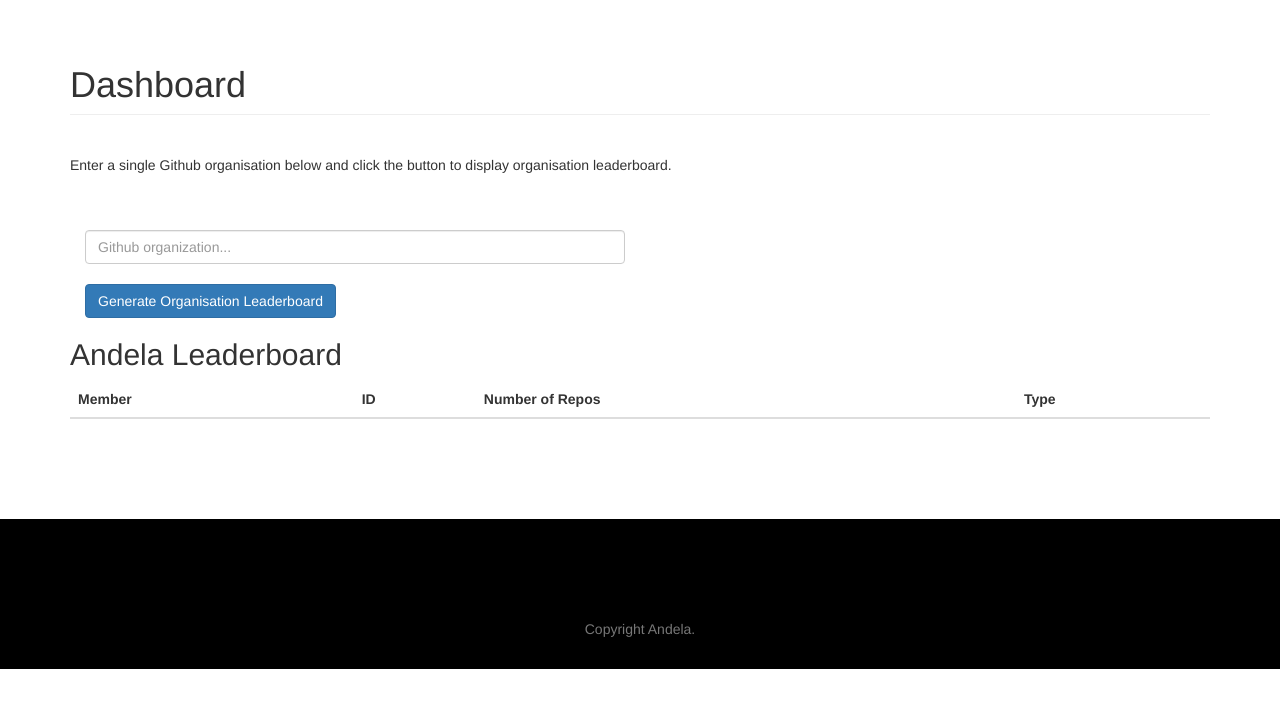
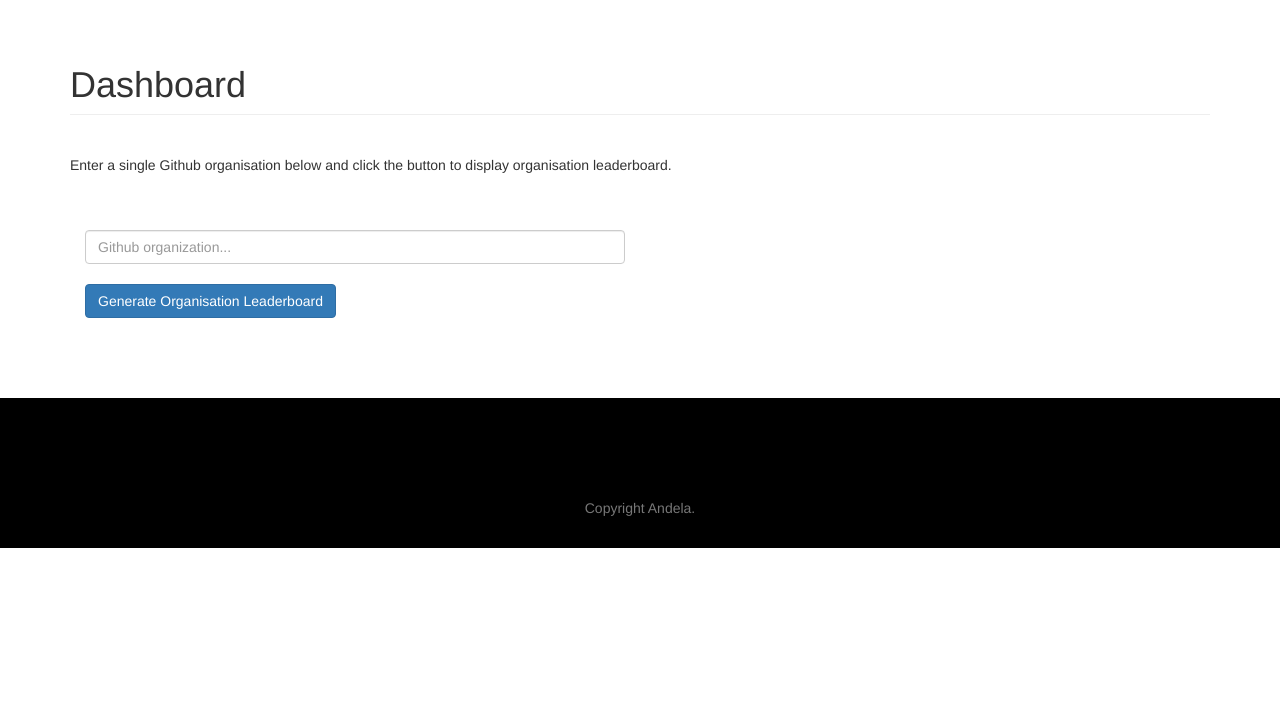
Before and after one commit to andela-ooduye/gitstats, a website: page index.html in a window 1280 px wide. Drawn offline with Linux system fonts and the light colour scheme; no server answers.

Commit message:
modified leaderboard viewing and hiding

```diff
--- a/index.html
+++ b/index.html
@@ -26,8 +26,8 @@
             <div id="ghapidata" class="clearfix"></div>
           </div>
 
-
-          <h2 class="sub-header">Andela Leaderboard</h2>
+          <div ng-show = "loaded">
+          <h2 class="sub-header">{{orgname | uppercase}} Leaderboard</h2>
           <div class="table-responsive">
             <table class="table table-striped">
               <thead>
@@ -48,6 +48,8 @@
               </tbody>
             </table>
           </div>
+
+        </div>
         </div>
       </div>
     </div>
--- a/js/controller/gitstatsController.js
+++ b/js/controller/gitstatsController.js
@@ -1,9 +1,10 @@
 var app = angular.module("gitHub", []);
 app.controller("GitCtrl", function($scope, $http){
+  $scope.getGitInfo = function () {
     $scope.orgNotFound = false;
     $scope.loaded = false;
 
-  $http.get("https://api.github.com/orgs/andela/members")
+    $http.get("https://api.github.com/orgs/" + $scope.orgname + "/members")
       .success(function(data){
         $scope.members = data;
         $scope.loaded = true;
@@ -32,4 +33,5 @@
       .error(function( ){
         $scope.orgNotFound = true;
       })
+  }
 })
```
Lines whose indentation alone changed are shown as unchanged.
